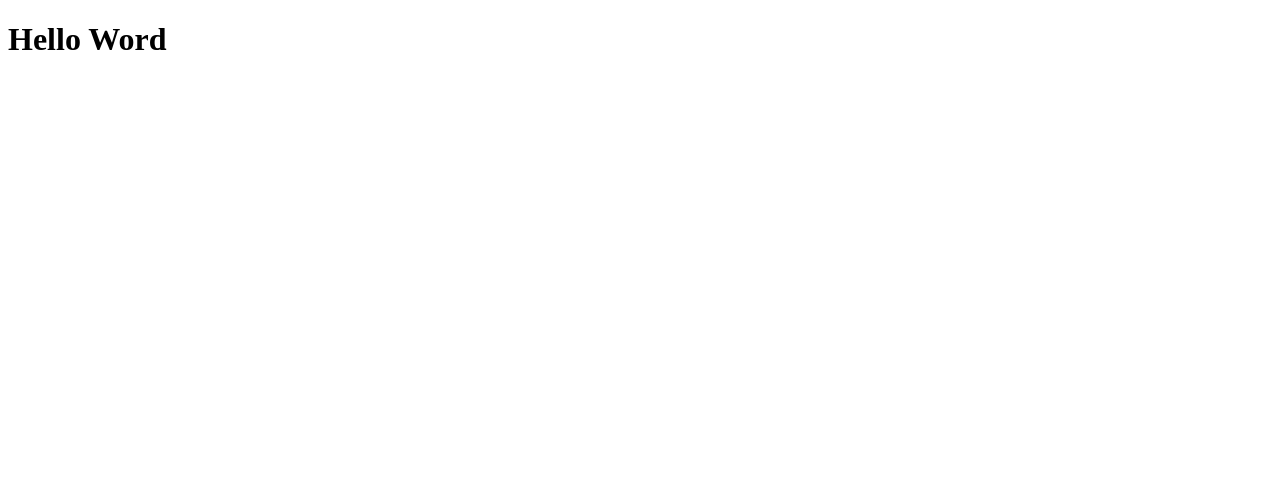
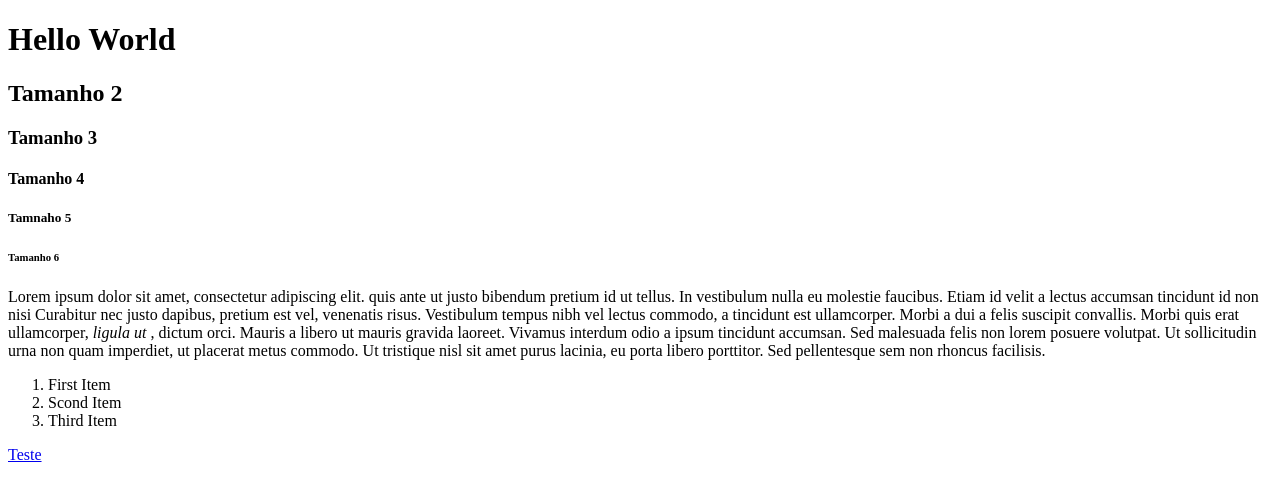
Before and after one commit to JotaP-code-ops/projeto_html, a plain HTML site: page index.html in a window 1280 px wide. Drawn offline with Linux system fonts and the light colour scheme.

Commit message:
Update index.html

```diff
--- a/index.html
+++ b/index.html
@@ -3,9 +3,39 @@
 <head>
     <meta charset="UTF-8">
     <meta name="viewport" content="width=device-width, initial-scale=1.0">
-    <title>Document</title>
+    <title>Documento</title>
 </head>
 <body>
-  <h1>Hello Word</h1>
+  <h1>Hello World</h1>
+  <h2>Tamanho 2</h2>
+  <h3>Tamanho 3</h3>
+  <h4>Tamanho 4</h4>
+  <h5>Tamnaho 5</h5>
+  <h6>Tamanho 6</h6>
+  <p>Lorem ipsum dolor sit amet, consectetur adipiscing elit.
+quis ante ut justo bibendum pretium id ut tellus.
+In vestibulum nulla eu molestie faucibus.
+Etiam id velit a lectus accumsan tincidunt id non nisi
+
+Curabitur nec justo dapibus, pretium est vel, venenatis risus.
+Vestibulum tempus nibh vel lectus commodo, a tincidunt est ullamcorper.
+Morbi a dui a felis suscipit convallis.
+
+Morbi quis erat ullamcorper, <i>ligula ut</i> , dictum orci.
+Mauris a libero ut mauris gravida laoreet.
+
+Vivamus interdum odio a ipsum tincidunt accumsan.
+Sed malesuada felis non lorem posuere volutpat.
+Ut sollicitudin urna non quam imperdiet, ut placerat metus commodo.
+
+Ut tristique nisl sit amet purus lacinia, eu porta libero porttitor.
+Sed pellentesque sem non rhoncus facilisis.</p>
+<ol>
+<li>First Item</li>
+<li>Scond Item</li>
+<li>Third Item</li>
+</ol>
+<a href="https://www.google.com/?hl=pt_BR">Teste</a>
+
 </body>
 </html>
```
